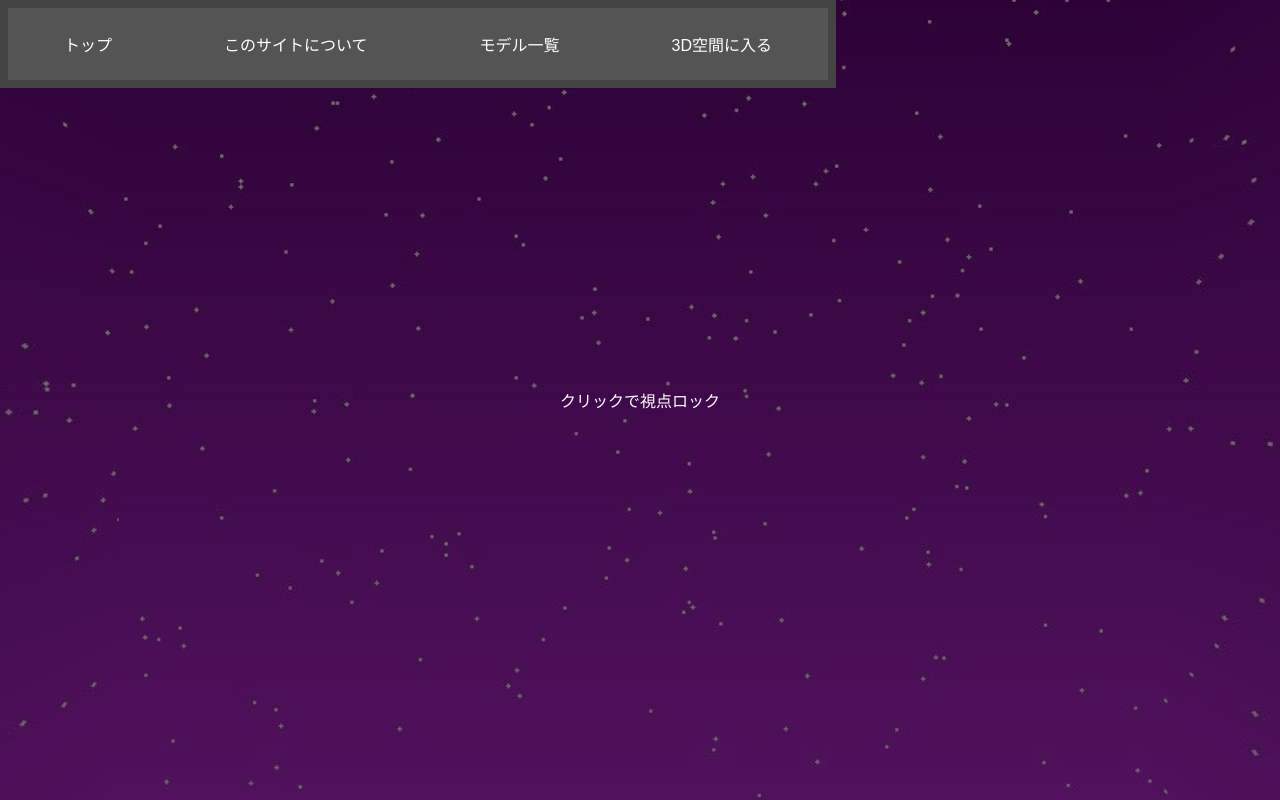
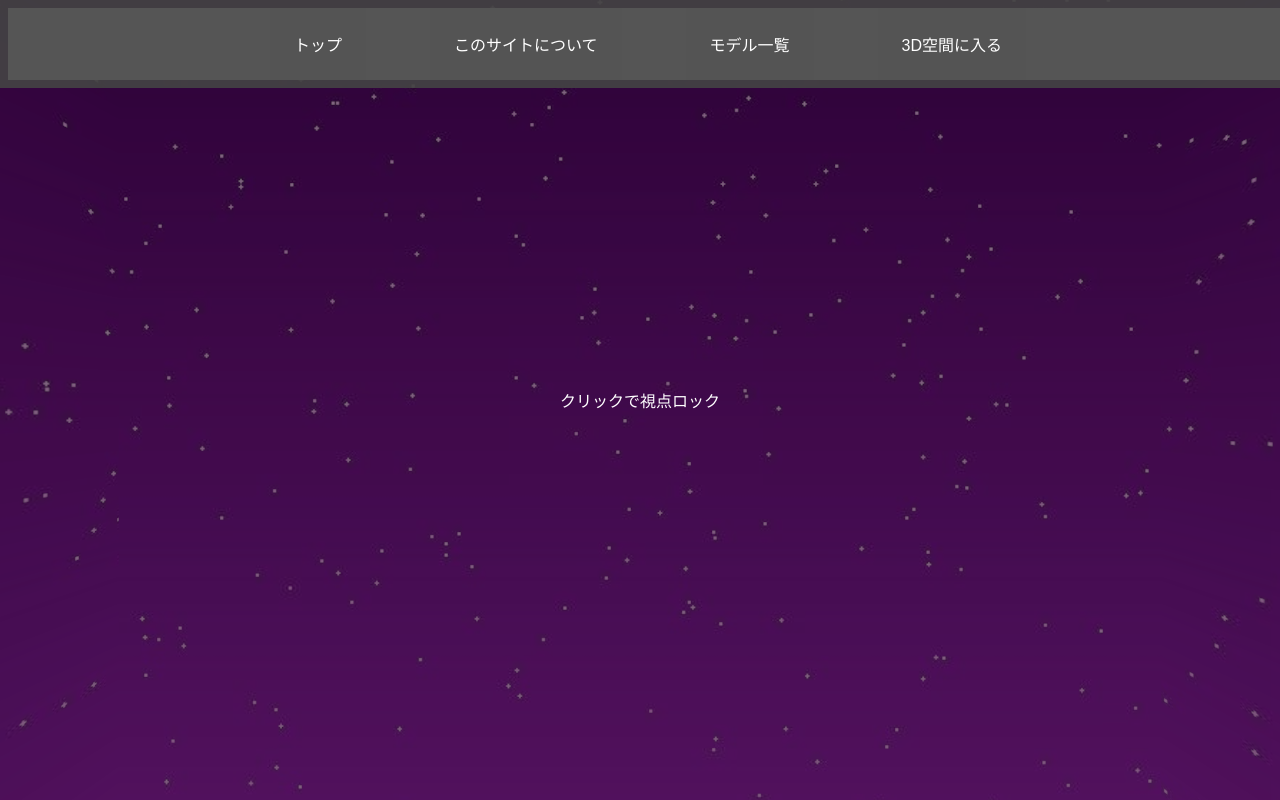
Before and after one commit to HirokiMorita577/threejs-demo, a website: page main.html in a window 1280 px wide. Drawn offline with nearby package versions, Linux system fonts and the light colour scheme; no server answers; animation ran at ten frames a second.

```diff
--- a/main.html
+++ b/main.html
@@ -5,21 +5,47 @@
   <title>Three.js + cannon-es Demo</title>
   <link rel="stylesheet" href="style/main.css" />
   <style>
-    body { margin: 0; overflow: hidden; }
-    canvas { display: block; }
+    body {
+  margin: 0;
+  font-family: Arial, sans-serif;
+  background: transparent;
+  overflow: hidden;
+}
+
+canvas {
+  position: fixed;
+  top: 0;
+  left: 0;
+  width: 100vw;
+  height: 100vh;
+  z-index: 0;
+}
+
+/* overlay（視点ロック） */
 #overlay {
-      position: absolute; top: 0; left: 0;
-      width:100%; height:100%;
-      display:flex; align-items:center; justify-content:center;
-      color:#fff; background:rgba(0,0,0,0.5);
-      cursor:pointer; font-family:sans-serif;
-      z-index: 1;
+  position: fixed;
+  top: 0;
+  left: 0;
+  width: 100%;
+  height: 100%;
+  z-index: 10;
+  background: rgba(0, 0, 0, 0.5);
+  color: white;
+  display: flex;
+  justify-content: center;
+  align-items: center;
 }
+
+/* nav（パンくずリスト） */
 nav#main-nav {
-    position: absolute;
-    top: 0; left: 0;
-    z-index: 10; /* ← オーバーレイより上にする */
+  position: fixed;
+  top: 0;
+  left: 0;
+  width: 100%;
+  z-index: 20;
+  background: rgba(68, 68, 68, 0.9);
 }
+
   </style>
   <script type="importmap">
   {
--- a/stages/Stage1.js
+++ b/stages/Stage1.js
@@ -98,6 +98,8 @@
 
   addModel(scene, './assets/models/optimus.glb', { x: 0, y: 0, z: -15 }, { x: 0.25, y: 0.25, z: 0.25 },{ x: 0, y: Math.PI / 3, z: 0 },{ autoRotateY: 1.5 });
   addModel(scene, './assets/models/optimus.glb', { x: 0, y: 0, z: -45 }, { x: 2, y: 2, z: 2 },{ x: 0, y: 0 , z: 0 });
+  addModel(scene, './assets/models/optimus.glb', { x: 0, y: 0, z: -75 }, { x: 2, y: 2, z: 2 },{ x: 0, y: 0 , z: 0 });
+  for (let i = 0; i < 50; i += 5) {
   for (let i = 0; i < 50; i += 5) {
     addModel(scene, './assets/models/takio.glb',
       { x: 2.5, y: 0.65, z: 2.5 - i },
@@ -269,3 +271,4 @@
 
     meshBodyMap.set(sphereMesh, sphereBody);
 }
+}
```
Lines whose indentation alone changed are shown as unchanged.
